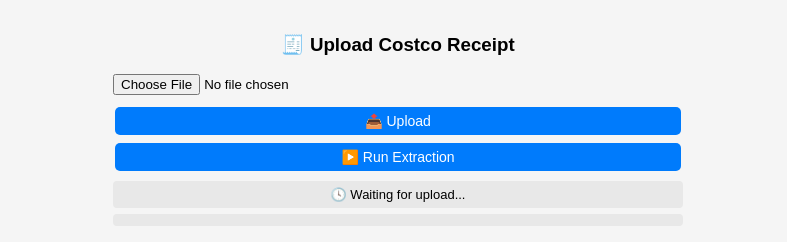
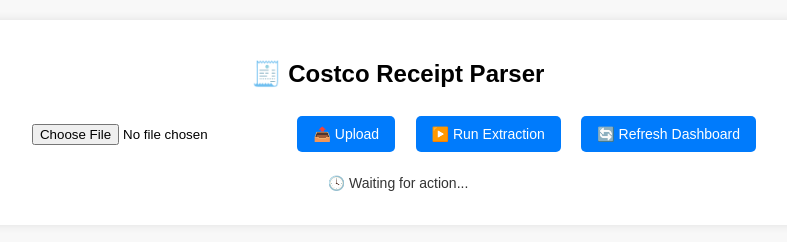
Before and after one commit to bharathkumarkammari/Costco, a Flask app: page / in a window 1280 px wide. Shown: the top 242 px of the page, without its empty margins (242-1029 px from the left). Run offline with Flask 3, Linux system fonts and the light colour scheme.

Commit message:
Tableau Embebed

```diff
--- a/static/script.js
+++ b/static/script.js
@@ -5,6 +5,7 @@ async function uploadFile() {
     status.innerText = "⚠️ No file selected.";
     return;
   }
+
   status.innerText = "📤 Uploading...";
 
   const formData = new FormData();
@@ -21,20 +22,28 @@ async function uploadFile() {
     status.innerText = "❌ Upload failed.";
   }
 }
+
 async function runExtraction() {
-  const runStatus = document.getElementById("runStatus");
-  runStatus.innerText = "⏳ Triggering extraction workflow...";
+  const status = document.getElementById("status");
+  status.innerText = "⏳ Triggering extraction...";
 
   try {
     const res = await fetch("/run-extraction", { method: "POST" });
-    const text = await res.text();
+    const msg = await res.text();
 
     if (res.ok) {
-      runStatus.innerText = `✅ ${text}`;
+      status.innerText = `✅ ${msg}`;
     } else {
-      runStatus.innerHTML = `❌ <b>Error:</b> ${text}`;
+      status.innerText = `❌ Error: ${msg}`;
     }
   } catch (err) {
-    runStatus.innerHTML = `❌ <b>Error:</b> ${err.message}`;
+    status.innerText = `❌ Error: ${err.message}`;
   }
 }
+
+function refreshTableau() {
+  const status = document.getElementById("status");
+  const frame = document.getElementById("tableauFrame");
+  frame.src = frame.src;  // Force reload
+  status.innerText = "🔄 Dashboard refreshed with latest data.";
+}
--- a/static/style.css
+++ b/static/style.css
@@ -1,37 +1,46 @@
 body {
   font-family: Arial, sans-serif;
-  max-width: 600px;
-  margin: 0 auto;
-  padding: 15px;
-  background: #f5f5f5;
+  background: #f8f8f8;
+  padding: 20px;
+  margin: 0;
   height: 200px;
-  overflow: hidden;
-  border-radius: 10px;
-  box-sizing: border-box;
 }
+
 .container {
   text-align: center;
-  display: flex;
-  flex-direction: column;
-  justify-content: space-between;
-  height: 100%;
+  padding: 20px;
+  background: #ffffff;
+  border-radius: 8px;
+  box-shadow: 0 0 10px rgba(0, 0, 0, 0.1);
 }
+
 input[type="file"] {
-  margin-bottom: 8px;
+  margin-bottom: 10px;
 }
+
 button {
-  padding: 6px 12px;
+  margin: 8px;
+  padding: 10px 16px;
+  font-size: 14px;
   background-color: #007bfc;
   color: white;
   border: none;
   border-radius: 5px;
+  cursor: pointer;
+}
+
+button:hover {
+  background-color: #005dc1;
+}
+
+#status {
+  margin-top: 15px;
   font-size: 14px;
-  margin: 4px 2px;
+  color: #333;
 }
-#status, #runStatus {
-  font-size: 13px;
-  margin-top: 6px;
-  background: #e8e8e8;
-  padding: 6px;
-  border-radius: 4px;
+
+.tableau-container {
+  margin-top: 20px;
+  width: 100%;
+  text-align: center;
 }
--- a/templates/index.html
+++ b/templates/index.html
@@ -1,18 +1,32 @@
 <!DOCTYPE html>
-<html>
+<html lang="en">
 <head>
-  <title>Costco Receipt Uploader</title>
+  <meta charset="UTF-8" />
+  <meta name="viewport" content="width=device-width, initial-scale=1.0"/>
+  <title>Costco Receipt Parser</title>
   <link rel="stylesheet" href="/static/style.css" />
 </head>
 <body>
   <div class="container">
-    <h3>🧾 Upload Costco Receipt</h3>
+    <h2>🧾 Costco Receipt Parser</h2>
     <input type="file" id="fileInput" />
     <button onclick="uploadFile()">📤 Upload</button>
     <button onclick="runExtraction()">▶️ Run Extraction</button>
-    <div id="status">🕓 Waiting for upload...</div>
-    <div id="runStatus"></div>
+    <button onclick="refreshTableau()">🔄 Refresh Dashboard</button>
+    <p id="status">🕓 Waiting for action...</p>
   </div>
+
+  <div class="tableau-container">
+    <iframe
+      src="https://public.tableau.com/views/Costco_17441537491340/Dashboard1?:language=en-US&:display_count=n&:origin=viz_share_link"
+      id="tableauFrame"
+      width="100%"
+      height="600"
+      frameborder="0"
+      allowfullscreen
+    ></iframe>
+  </div>
+
   <script src="/static/script.js"></script>
 </body>
 </html>
```
